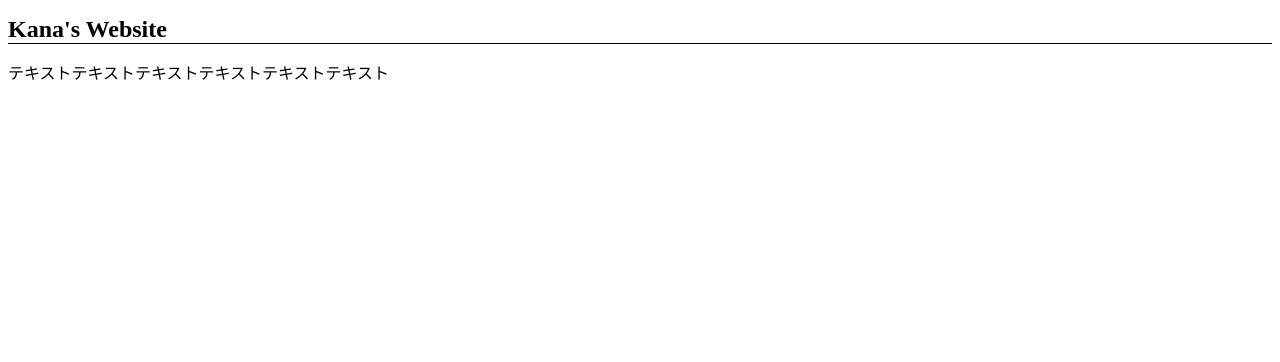
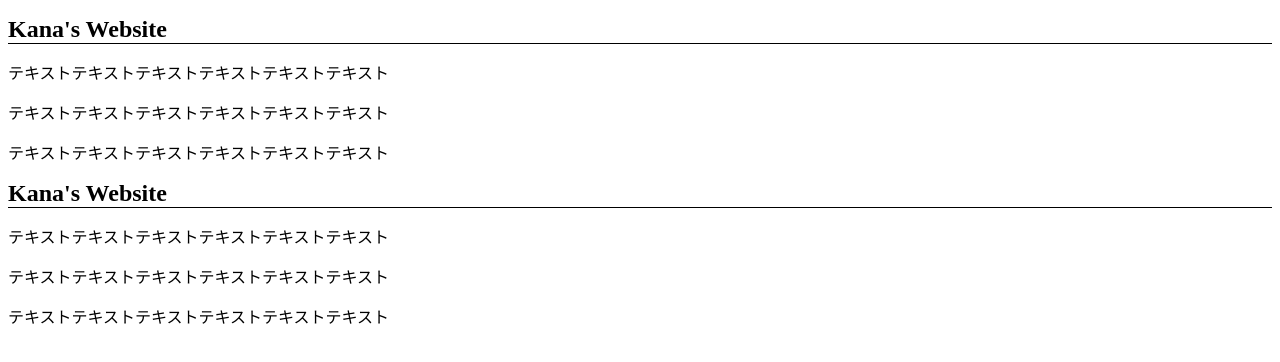
Before and after one commit to Ksy-02/ksy-02, a plain HTML site: page index.html in a window 1280 px wide. Drawn offline with Linux system fonts and the light colour scheme.

Commit message:
Add files via upload

```diff
--- a/index.html
+++ b/index.html
@@ -8,5 +8,11 @@
     <body>
         <h1>Kana's Website</h1>
         <p>テキストテキストテキストテキストテキストテキスト</p>
+        <p>テキストテキストテキストテキストテキストテキスト</p>
+        <p>テキストテキストテキストテキストテキストテキスト</p>
+        <h1>Kana's Website</h1>
+        <p>テキストテキストテキストテキストテキストテキスト</p>
+        <p>テキストテキストテキストテキストテキストテキスト</p>
+        <p>テキストテキストテキストテキストテキストテキスト</p>
     </body>
 </html>
```
